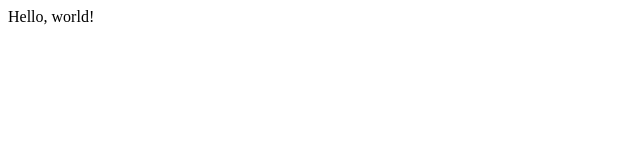
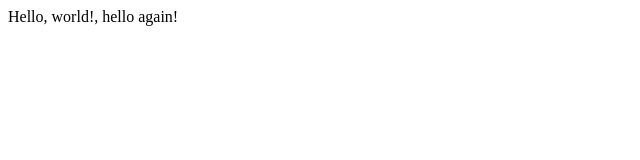
Before and after one commit to kgenas/lectureo, a plain HTML site: page hello.html in a window 1280 px wide. Shown: the whole page, without its empty margins (0-640 px from the left). Drawn offline with Linux system fonts and the light colour scheme.

Commit message:
Update hello.html

```diff
--- a/hello.html
+++ b/hello.html
@@ -6,6 +6,6 @@
         </title>
     </head>
     <body>
-        Hello, world!
+        Hello, world!, hello again!
     </body>
 </html>
```
